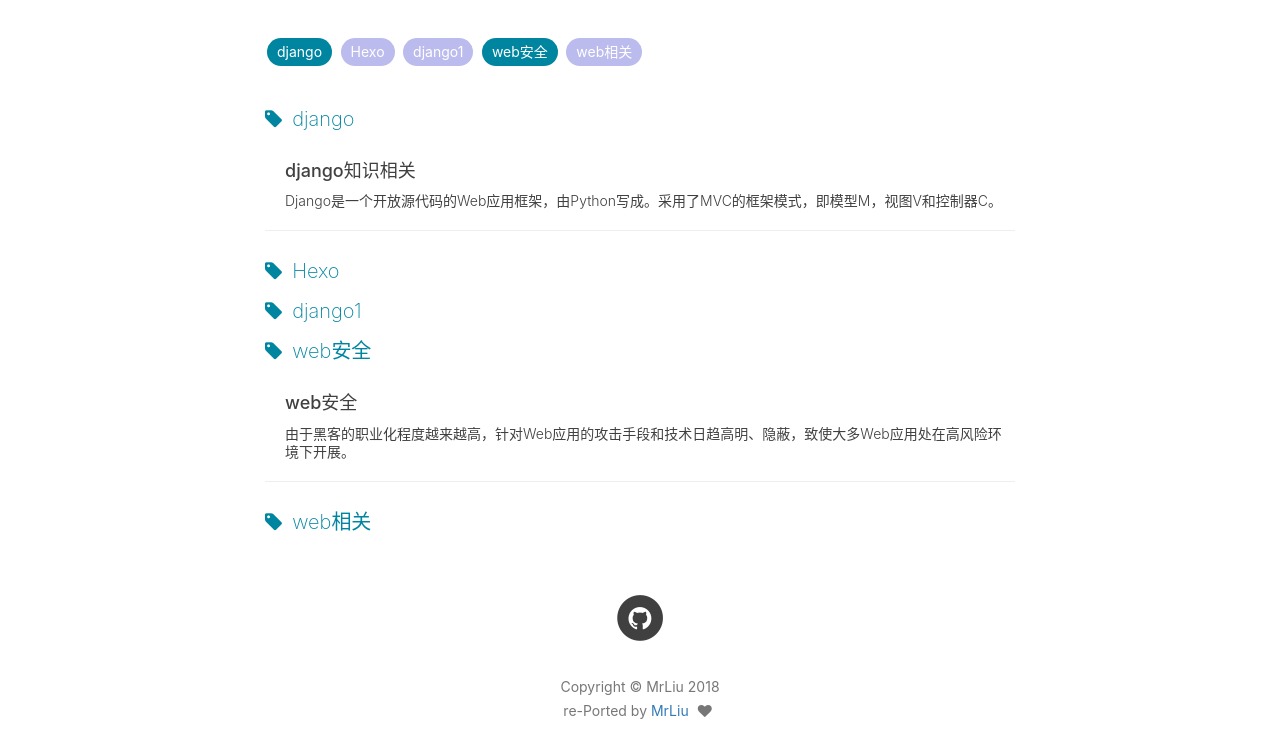
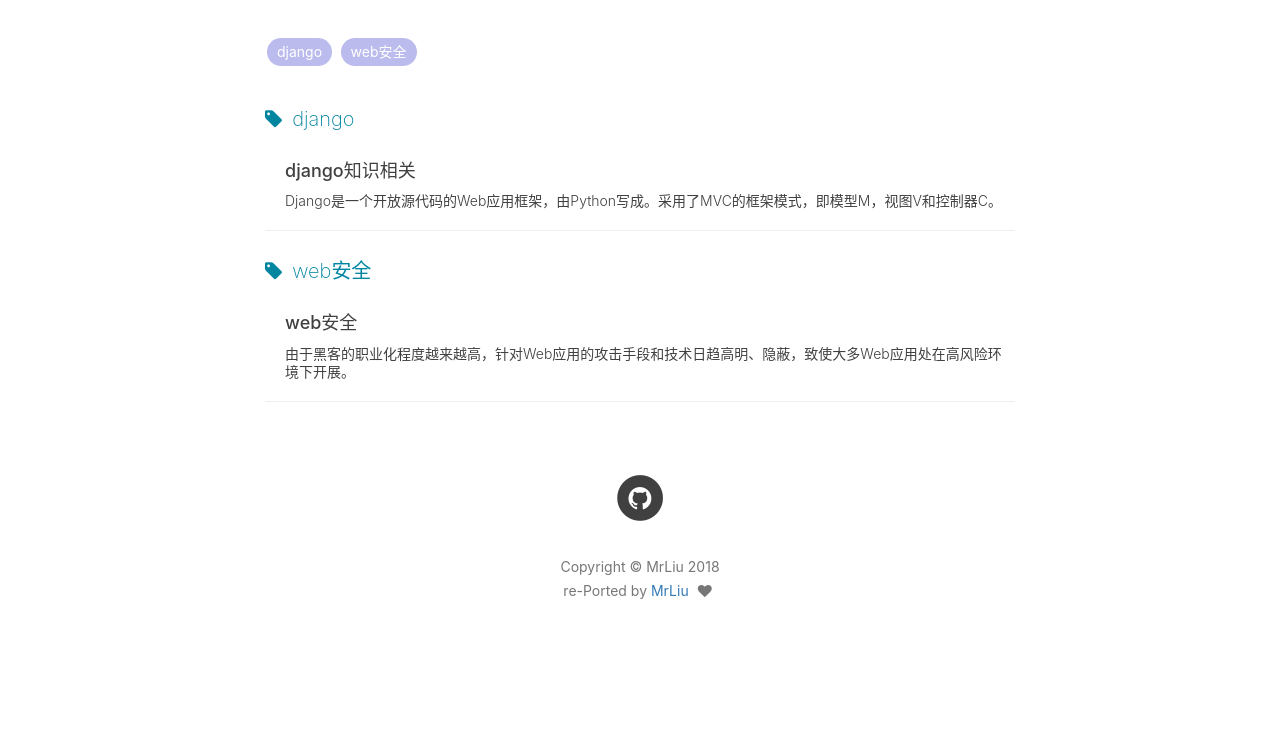
Before and after one commit to MrLiuGer/MrLiuGer.github.io, a plain HTML site: page tags/index.html in a window 1280 px wide. Shown: the part 460-1199 px from the top of the page. After the commit the page ends 1128 px from the top, so only its background shows below. Drawn offline with nearby package versions, Linux system fonts and the light colour scheme.

```diff
--- a/tags/index.html
+++ b/tags/index.html
@@ -196,19 +196,24 @@
             <!-- 标签云 -->
             <div id='tag_cloud' class="tags">
 
-                    <a href="#django" title="django" rel="1">django</a>
 
-                    <a href="#Hexo" title="Hexo" rel="0">Hexo</a>
+                        <a href="#django" title="django" rel="1">django</a>
 
-                    <a href="#django1" title="django1" rel="0">django1</a>
 
-                    <a href="#web安全" title="web安全" rel="1">web安全</a>
 
-                    <a href="#web相关" title="web相关" rel="0">web相关</a>
+
+
+
+
+                        <a href="#web安全" title="web安全" rel="1">web安全</a>
+
+
+
 
             </div>
 
             <!-- 标签列表 -->
+
 
 
             <div class="one-tag-list">
@@ -237,19 +242,11 @@
 
             </div>
 
-            <div class="one-tag-list">
-                <span class="fa fa-tag listing-seperator" id="Hexo">
-                    <span class="tag-text">Hexo</span>
-                </span>
 
-            </div>
 
-            <div class="one-tag-list">
-                <span class="fa fa-tag listing-seperator" id="django1">
-                    <span class="tag-text">django1</span>
-                </span>
 
-            </div>
+
+
 
             <div class="one-tag-list">
                 <span class="fa fa-tag listing-seperator" id="web安全">
@@ -277,12 +274,8 @@
 
             </div>
 
-            <div class="one-tag-list">
-                <span class="fa fa-tag listing-seperator" id="web相关">
-                    <span class="tag-text">web相关</span>
-                </span>
 
-            </div>
+
 
 
 
@@ -444,7 +437,6 @@
 	<script type="text/javascript" src="/js/totop.js?v=1.0.0" async=""></script>
     <script type="text/javascript" src="/js/toc.js?v=1.0.0" async=""></script>
 <!-- Image to hack wechat -->
-<img src="https://mrliuger.github.io/img/icon_wechat.png" width="0" height="0" />
 <!-- Migrate from head to bottom, no longer block render and still work -->
 
 </body>
```
Also changed, not shown: 404.html (+0 -1 lines), about/index.html (+0 -1 lines), archive/index.html (+0 -1 lines), archives/2017/03/index.html (+0 -1 lines), archives/2017/08/index.html (+0 -1 lines), archives/2017/index.html (+0 -1 lines), archives/index.html (+0 -1 lines), article/django/index.html (+0 -1 lines), article/websecurity/index.html (+0 -1 lines), index.html (+0 -1 lines), tags/django/index.html (+0 -1 lines), tags/web安全/index.html (+0 -1 lines).
